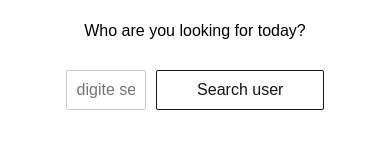
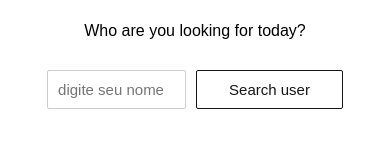
Before and after one commit to brwnalima/GHUsers, a React (Vite) app in the folder ghusers/: page / in a window 390 px wide. Shown: the part 388-536 px from the top of the page. Built offline with nearby package versions, Linux system fonts and the light colour scheme; no server answers.

Commit message:
responsive

```diff
--- a/ghusers/src/components/pages/Search.css
+++ b/ghusers/src/components/pages/Search.css
@@ -10,7 +10,8 @@
     justify-content: center;
 }
 
-h1, label {
+h1,
+label {
     text-align: center;
     padding: 10px;
 }
@@ -66,3 +67,21 @@ button:hover {
 span:last-child {
     color: #171515;
 }
+
+@media (max-width: 768px) {
+
+    input {
+        width: 30%;
+        font-size: 15px;
+    }
+
+    button {
+        font-size: 15px;
+        padding: 0.625rem 2rem;
+    }
+
+    span:last-child {
+        font-size: 15px;
+    }
+
+}
```
Also changed, not shown: ghusers/src/components/card/Card.css (line endings or trailing spaces).
